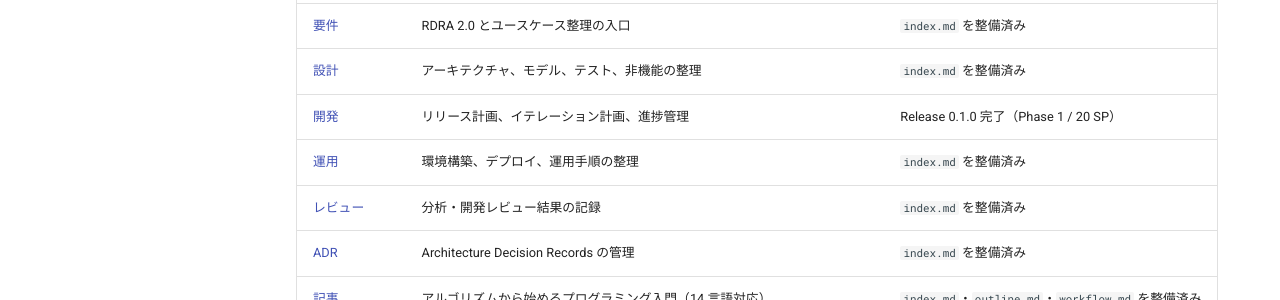
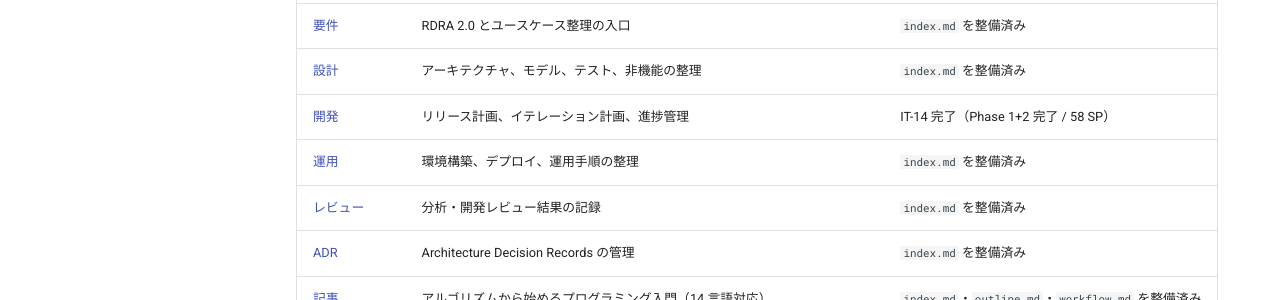
Before and after one commit to k2works/getting-started-algorithm, an MkDocs documentation site: the page built from docs/index.md, in a window 1280 px wide and 900 px high, scrolled down 517 px. Shown: the part 200-500 px from the top of the window. Built offline with MkDocs 1.6.1 and Material for MkDocs 9.7.7, drawn with Linux system fonts in a browser that asks for light colours; comment, search, counter and statistics services are not loaded.

Commit message:
docs: IT-14 完了に伴いドキュメントインデックスを更新する

```diff
--- a/docs/index.md
+++ b/docs/index.md
@@ -18,7 +18,7 @@
 | [戦略](./strategy/index.md) | 企業分析、経営戦略、ビジネスアーキテクチャ、インセプションデッキの整理 | `index.md` を整備済み |
 | [要件](./requirements/index.md) | RDRA 2.0 とユースケース整理の入口               | `index.md` を整備済み |
 | [設計](./design/index.md) | アーキテクチャ、モデル、テスト、非機能の整理              | `index.md` を整備済み |
-| [開発](./development/index.md) | リリース計画、イテレーション計画、進捗管理               | Release 0.1.0 完了（Phase 1 / 20 SP） |
+| [開発](./development/index.md) | リリース計画、イテレーション計画、進捗管理               | IT-14 完了（Phase 1+2 完了 / 58 SP） |
 | [運用](./operation/index.md) | 環境構築、デプロイ、運用手順の整理                   | `index.md` を整備済み |
 | [レビュー](./review/index.md) | 分析・開発レビュー結果の記録                      | `index.md` を整備済み |
 | [ADR](./adr/index.md) | Architecture Decision Records の管理   | `index.md` を整備済み |
```
